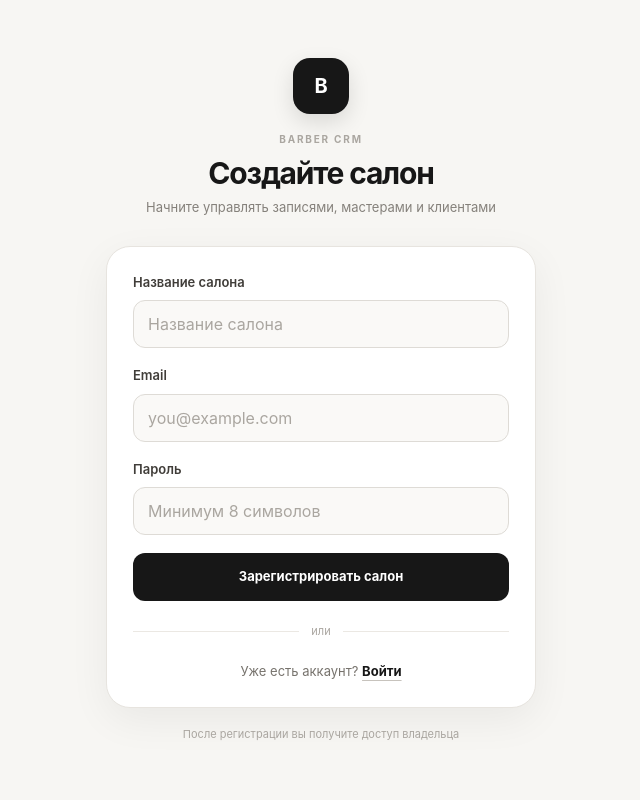
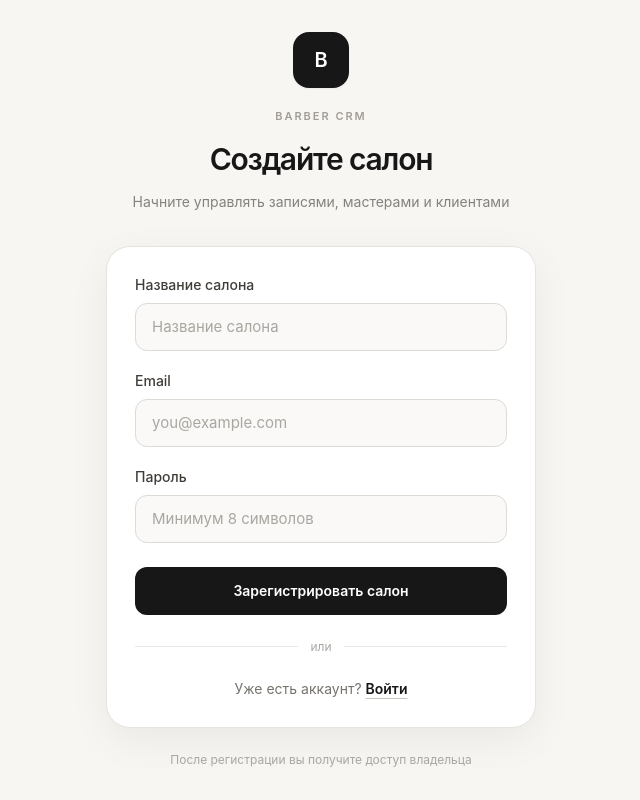
Before and after one commit to fixallastana-hash/barber-crm, a Next.js app in the folder web-admin/: page /register in a window 1280 px wide. Shown: the whole page, without its empty margins (319-959 px from the left). Built offline with nearby package versions, Linux system fonts and the light colour scheme; no server answers.

Commit message:
feat(register): align with login style, auto sign-in after registration

```diff
--- a/web-admin/src/app/register/page.tsx
+++ b/web-admin/src/app/register/page.tsx
@@ -1,71 +1,222 @@
 'use client';
 
-import { useState, type FormEvent } from 'react';
+import { useEffect, useState, type FormEvent } from 'react';
+import { signInWithEmailAndPassword } from 'firebase/auth';
 import { useRouter } from 'next/navigation';
 import Link from 'next/link';
 import { httpsCallable } from 'firebase/functions';
-import { getFirebaseFunctions } from '@/lib/firebase';
+import { getFirebaseAuth, getFirebaseFunctions } from '@/lib/firebase';
+import { useAuth } from '@/lib/auth-context';
+
+function mapRegisterError(code: string): string {
+  switch (code) {
+    case 'already-exists':
+      return 'Этот email уже зарегистрирован. Попробуйте войти.';
+    case 'invalid-argument':
+      return 'Проверьте правильность заполнения полей.';
+    case 'internal':
+      return 'Ошибка сервера. Попробуйте позже.';
+    default:
+      return 'Ошибка регистрации. Попробуйте позже.';
+  }
+}
+
+function mapFirebaseError(code: string): string {
+  switch (code) {
+    case 'auth/invalid-api-key':
+    case 'auth/api-key-not-valid':
+      return 'Проверьте NEXT_PUBLIC_FIREBASE_API_KEY в .env.local и пересоберите проект.';
+    case 'auth/invalid-credential':
+    case 'auth/wrong-password':
+    case 'auth/user-not-found':
+      return 'Неверный email или пароль.';
+    case 'auth/user-disabled':
+      return 'Аккаунт отключён. Обратитесь к владельцу салона.';
+    case 'auth/operation-not-allowed':
+      return 'Провайдер Email/Password выключен в Firebase Console.';
+    case 'auth/too-many-requests':
+      return 'Слишком много попыток входа. Попробуйте позже.';
+    case 'auth/network-request-failed':
+      return 'Нет связи с сервером. Проверьте интернет.';
+    case 'auth/invalid-email':
+      return 'Некорректный email.';
+    default:
+      return `Не удалось войти (${code || 'unknown'}). Попробуйте ещё раз.`;
+  }
+}
 
 export default function RegisterPage() {
   const router = useRouter();
+  const { user, loading: authLoading } = useAuth();
+
   const [salonName, setSalonName] = useState('');
   const [email, setEmail] = useState('');
   const [password, setPassword] = useState('');
   const [error, setError] = useState('');
   const [loading, setLoading] = useState(false);
 
+  useEffect(() => {
+    if (!authLoading && user?.tenantId) {
+      router.replace('/app');
+    }
+  }, [user, authLoading, router]);
+
   const handleSubmit = async (e: FormEvent<HTMLFormElement>) => {
     e.preventDefault();
+
     setError('');
     setLoading(true);
+
     try {
-      const registerSalon = httpsCallable(getFirebaseFunctions(), 'registerSalon');
-      await registerSalon({ salonName, email: email.trim(), password });
-      router.push('/login');
+      const registerSalon = httpsCallable(
+        getFirebaseFunctions(),
+        'registerSalon',
+      );
+
+      try {
+        await registerSalon({
+          salonName,
+          email: email.trim(),
+          password,
+        });
       } catch (err) {
-      setError(err instanceof Error ? err.message : 'Ошибка регистрации');
+        const code =
+          typeof err === 'object' && err !== null && 'code' in err
+            ? String((err as { code?: unknown }).code)
+            : '';
+
+        setError(mapRegisterError(code));
+        return;
+      }
+
+      try {
+        await signInWithEmailAndPassword(
+          getFirebaseAuth(),
+          email.trim(),
+          password,
+        );
+      } catch (err) {
+        const code =
+          typeof err === 'object' && err !== null && 'code' in err
+            ? String((err as { code?: unknown }).code)
+            : '';
+
+        setError(mapFirebaseError(code));
+      }
     } finally {
       setLoading(false);
     }
   };
 
   return (
-    <main className="auth-page">
-      <div className="auth-wrap">
-        <div className="auth-brand">
-          <div className="auth-mark">B</div>
-          <div className="auth-kicker">BARBER CRM</div>
-          <h1 className="auth-title">Создайте салон</h1>
-          <p className="auth-subtitle">Начните управлять записями, мастерами и клиентами</p>
+    <main className="min-h-screen bg-[#f7f6f3] px-4 py-8 sm:px-6">
+      <div className="flex min-h-[calc(100vh-4rem)] items-center justify-center">
+        <div className="w-full max-w-[430px]">
+          <div className="mb-8 text-center">
+            <div className="mx-auto mb-5 flex h-14 w-14 items-center justify-center rounded-2xl bg-[#171717] text-xl font-semibold text-white shadow-sm">
+              B
             </div>
 
-        <form onSubmit={handleSubmit} className="auth-card">
-          {error && <div className="auth-error">{error}</div>}
+            <div className="text-[11px] font-semibold uppercase tracking-[0.18em] text-[#a19d96]">
+              BARBER CRM
+            </div>
 
-          <label className="auth-field">
-            <span className="auth-label">Название салона</span>
-            <input className="auth-input" type="text" value={salonName} onChange={(e) => setSalonName(e.target.value)} required placeholder="Название салона" />
+            <h1 className="mt-3 text-[30px] font-semibold tracking-[-0.04em] text-[#171717]">
+              Создайте салон
+            </h1>
+
+            <p className="mt-2 text-sm leading-6 text-[#85817b]">
+              Начните управлять записями, мастерами и клиентами
+            </p>
+          </div>
+
+          <form
+            onSubmit={handleSubmit}
+            className="rounded-[24px] border border-[#e7e4df] bg-white p-5 shadow-[0_12px_40px_rgba(0,0,0,0.06)] sm:p-7"
+          >
+            {error && (
+              <div className="mb-5 rounded-xl border border-red-100 bg-red-50 px-4 py-3 text-sm leading-5 text-red-700">
+                {error}
+              </div>
+            )}
+
+            <label className="mb-5 block">
+              <span className="mb-2 block text-sm font-medium text-[#403d39]">
+                Название салона
+              </span>
+
+              <input
+                type="text"
+                value={salonName}
+                onChange={(e) => setSalonName(e.target.value)}
+                required
+                placeholder="Название салона"
+                className="h-12 w-full rounded-xl border border-[#dedbd6] bg-[#faf9f7] px-4 text-[15px] text-[#242220] outline-none transition placeholder:text-[#aaa6a0] focus:border-[#aaa59d] focus:bg-white focus:ring-4 focus:ring-[#171717]/5"
+              />
             </label>
 
-          <label className="auth-field">
-            <span className="auth-label">Email</span>
-            <input className="auth-input" type="email" value={email} onChange={(e) => setEmail(e.target.value)} required autoComplete="email" placeholder="you@example.com" />
+            <label className="mb-5 block">
+              <span className="mb-2 block text-sm font-medium text-[#403d39]">
+                Email
+              </span>
+
+              <input
+                type="email"
+                value={email}
+                onChange={(e) => setEmail(e.target.value)}
+                required
+                autoComplete="email"
+                placeholder="you@example.com"
+                className="h-12 w-full rounded-xl border border-[#dedbd6] bg-[#faf9f7] px-4 text-[15px] text-[#242220] outline-none transition placeholder:text-[#aaa6a0] focus:border-[#aaa59d] focus:bg-white focus:ring-4 focus:ring-[#171717]/5"
+              />
             </label>
 
-          <label className="auth-field">
-            <span className="auth-label">Пароль</span>
-            <input className="auth-input" type="password" value={password} onChange={(e) => setPassword(e.target.value)} required minLength={8} autoComplete="new-password" placeholder="Минимум 8 символов" />
+            <label className="mb-6 block">
+              <span className="mb-2 block text-sm font-medium text-[#403d39]">
+                Пароль
+              </span>
+
+              <input
+                type="password"
+                value={password}
+                onChange={(e) => setPassword(e.target.value)}
+                required
+                minLength={8}
+                autoComplete="new-password"
+                placeholder="Минимум 8 символов"
+                className="h-12 w-full rounded-xl border border-[#dedbd6] bg-[#faf9f7] px-4 text-[15px] text-[#242220] outline-none transition placeholder:text-[#aaa6a0] focus:border-[#aaa59d] focus:bg-white focus:ring-4 focus:ring-[#171717]/5"
+              />
             </label>
 
-          <button type="submit" disabled={loading} className="auth-submit">
-            {loading ? 'Регистрация...' : 'Зарегистрировать салон'}
+            <button
+              type="submit"
+              disabled={loading || authLoading}
+              className="h-12 w-full rounded-xl bg-[#171717] text-sm font-semibold text-white transition hover:bg-[#292929] disabled:cursor-not-allowed disabled:opacity-50"
+            >
+              {loading ? 'Создаём салон...' : 'Зарегистрировать салон'}
             </button>
 
-          <div className="auth-divider">или</div>
-          <p className="auth-footer">Уже есть аккаунт? <Link href="/login" className="auth-link">Войти</Link></p>
+            <div className="my-6 flex items-center gap-3">
+              <div className="h-px flex-1 bg-[#ebe8e3]" />
+              <span className="text-xs text-[#aaa6a0]">или</span>
+              <div className="h-px flex-1 bg-[#ebe8e3]" />
+            </div>
+
+            <p className="text-center text-sm text-[#77736d]">
+              Уже есть аккаунт?{' '}
+              <Link
+                href="/login"
+                className="font-semibold text-[#171717] underline decoration-[#c7c3bd] underline-offset-4 transition hover:decoration-[#171717]"
+              >
+                Войти
+              </Link>
+            </p>
           </form>
 
-        <p className="auth-note">После регистрации вы получите доступ владельца</p>
+          <p className="mt-6 text-center text-xs text-[#aaa6a0]">
+            После регистрации вы получите доступ владельца
+          </p>
+        </div>
       </div>
     </main>
   );
```
Lines whose indentation alone changed are shown as unchanged.
